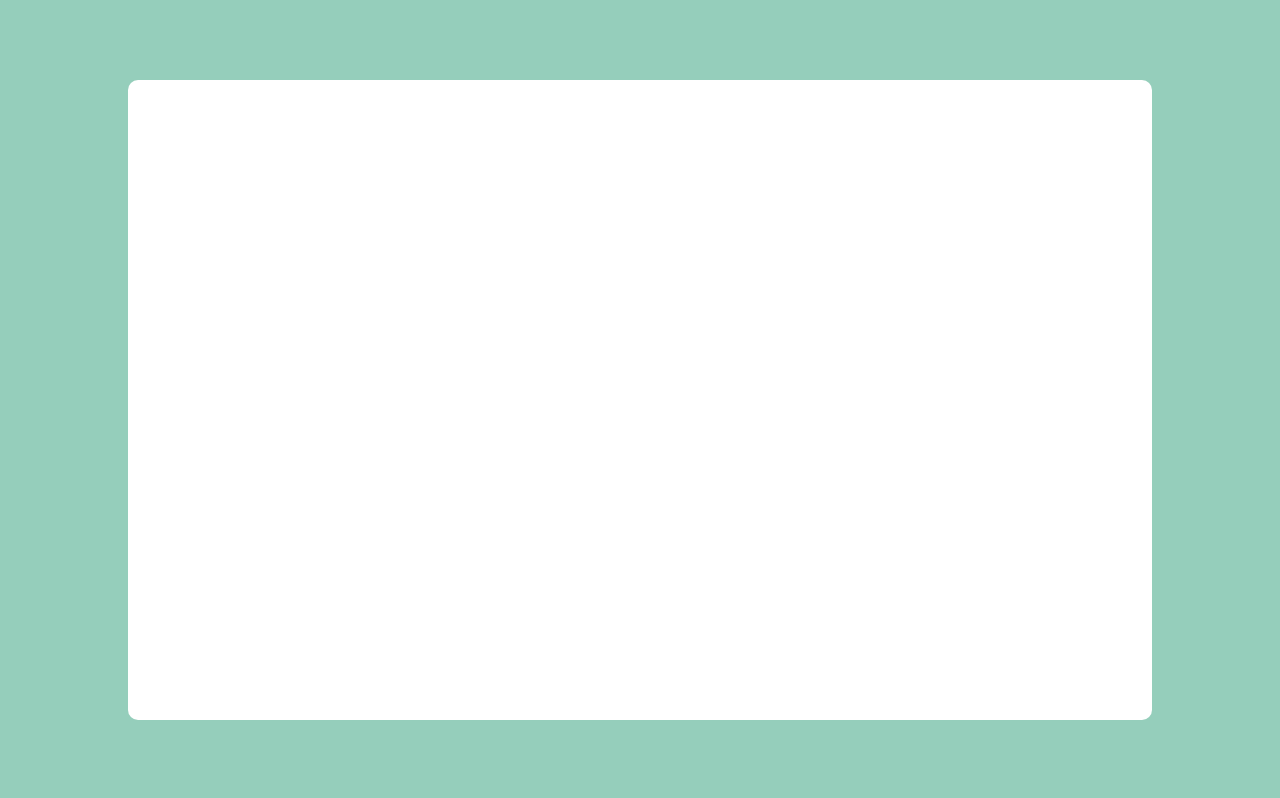
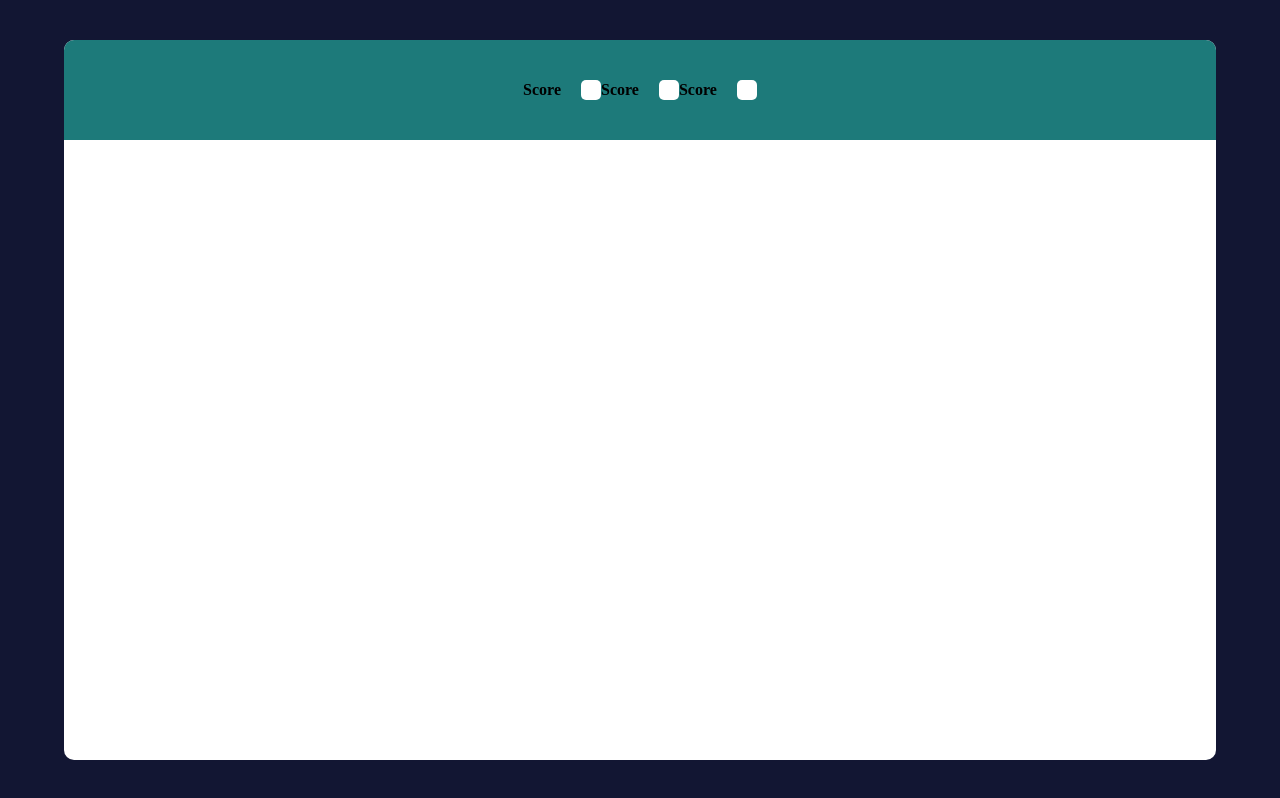
Before and after one commit to usama-rahman/Bubble-Game, a plain HTML site: page index.html in a window 1280 px wide. Drawn offline with Linux system fonts and the light colour scheme.

Commit message:
initial commit

```diff
--- a/app.js
+++ b/app.js
@@ -0,0 +1 @@
+// Start
--- a/index.html
+++ b/index.html
@@ -3,15 +3,26 @@
 <head>
     <meta charset="UTF-8">
     <meta name="viewport" content="width=device-width, initial-scale=1.0">
-    <link rel="stylesheet" href="style.css">
-    <title>Document</title>
+    <link rel="stylesheet" href="styles.css">
+    <title>Bubble Game</title>
 </head>
 <body>
     <div id="main">
-
         <div id="panel">
-
-
+            <div class="panel-top">
+                <div class="element">
+                    <h4>Score</h4>
+                    <div class="box"></div>
+                </div>
+                <div class="element">
+                    <h4>Score</h4>
+                    <div class="box"></div>
+                </div>
+                <div class="element">
+                    <h4>Score</h4>
+                    <div class="box"></div>
+                </div>
+            </div>
         </div>
     </div>
 
--- a/style.css
+++ /dev/null
@@ -1,24 +0,0 @@
-*{
-    margin: 0;
-    padding: 0;
-}
-
-html, body{
-    width: 100%;
-    height: 100%;
-}
-
-#main{
-    display: flex;
-    justify-content: center;
-    align-items: center;
-    width: 100%;
-    height: 100%;
-    background-color: rgb(149, 206, 187);
-}
-#panel{
-    width: 80%;
-    height: 80%;
-    background-color: #fff;
-    border-radius: 10px;
-}
--- /dev/null
+++ b/styles.css
@@ -0,0 +1,45 @@
+*{
+    margin: 0;
+    padding: 0;
+    box-sizing: border-box;
+}
+html,body{
+    width: 100%;
+    height: 100%;
+}
+#main{
+    display: flex;
+    align-items: center;
+    justify-content: center;
+    width: 100%;
+    height: 100%;
+    background-color: rgb(18, 22, 51);
+}
+#panel{
+    overflow: hidden;
+    width: 90%;
+    height: 90%;
+    background-color: #fff;
+    border-radius: 10px;
+}
+.panel-top{
+    padding: 10px;
+    display: flex;
+    align-items: center;
+    justify-content: center;
+    width: 100%;
+    height: 100px;
+    background-color: rgb(29, 122, 122);
+}
+.element{
+    display: flex;
+    align-items: center;
+    gap: 20px;
+}
+.box{
+    padding: 10px;
+    color: #000;
+    font-size: 20px;
+    background-color: #fff;
+    border-radius: 5px;
+}
```
